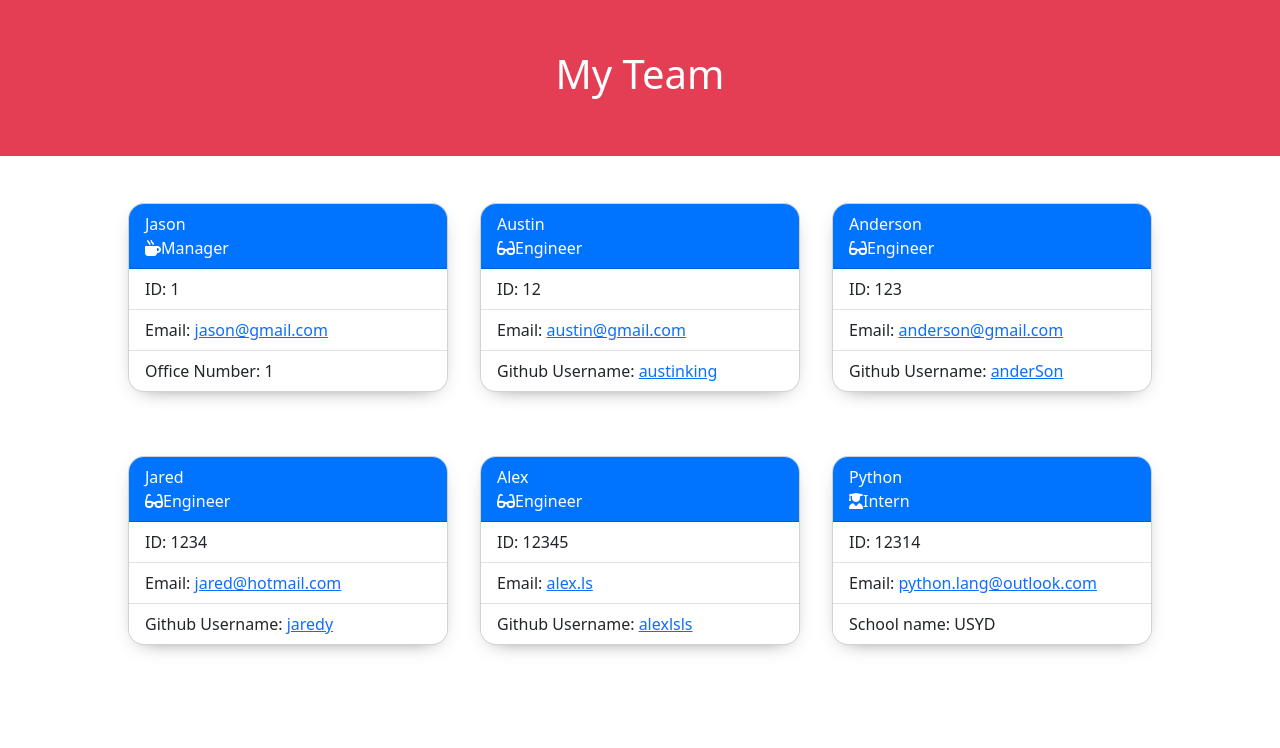
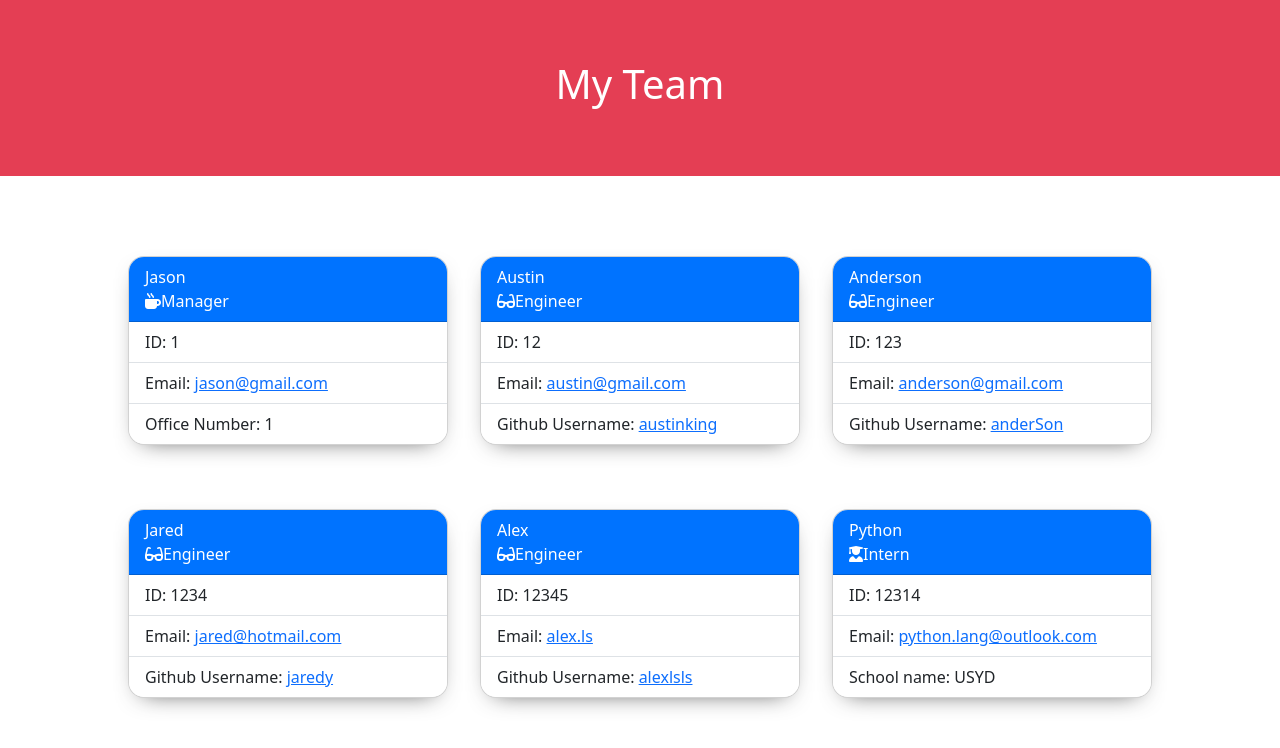
Before and after one commit to jasonyoo3026/team_profile_generator, a website: page output/index.html in a window 1280 px wide. Drawn offline with nearby package versions, Linux system fonts and the light colour scheme.

Commit message:
css modified

```diff
--- a/src/style.css
+++ b/src/style.css
@@ -1,23 +1,17 @@
 header {
-    color: white;
-    background-color: rgb(228, 62, 84);
-    padding: 10px;
     display: flex;
     justify-content: center;
     font-size: 1em;
-    padding: 50px;
+    padding: 60px;
+    color: white;
+    background-color: rgb(228, 62, 84);
 }
 
 main {
     display: flex;
     flex-wrap: wrap;
-    margin: 15px;
     justify-content: center;
-}
-
-.card-header {
-    background-color: rgb(0, 115, 255);
-    color: white;
+    margin: 3em;
 }
 
 .card {
@@ -28,6 +22,11 @@ main {
     -ms-border-radius: 1rem;
     -o-border-radius: 1rem;
     overflow: hidden;
-    box-shadow: 0 6px 22px -14px rgba(0, 0, 0, 0.79);
+    box-shadow: 0 8px 24px -14px rgba(0, 0, 0, 0.79);
     margin: 2rem 1rem;
 }
+
+.card-header {
+    background-color: rgb(0, 115, 255);
+    color: white;
+}
```
